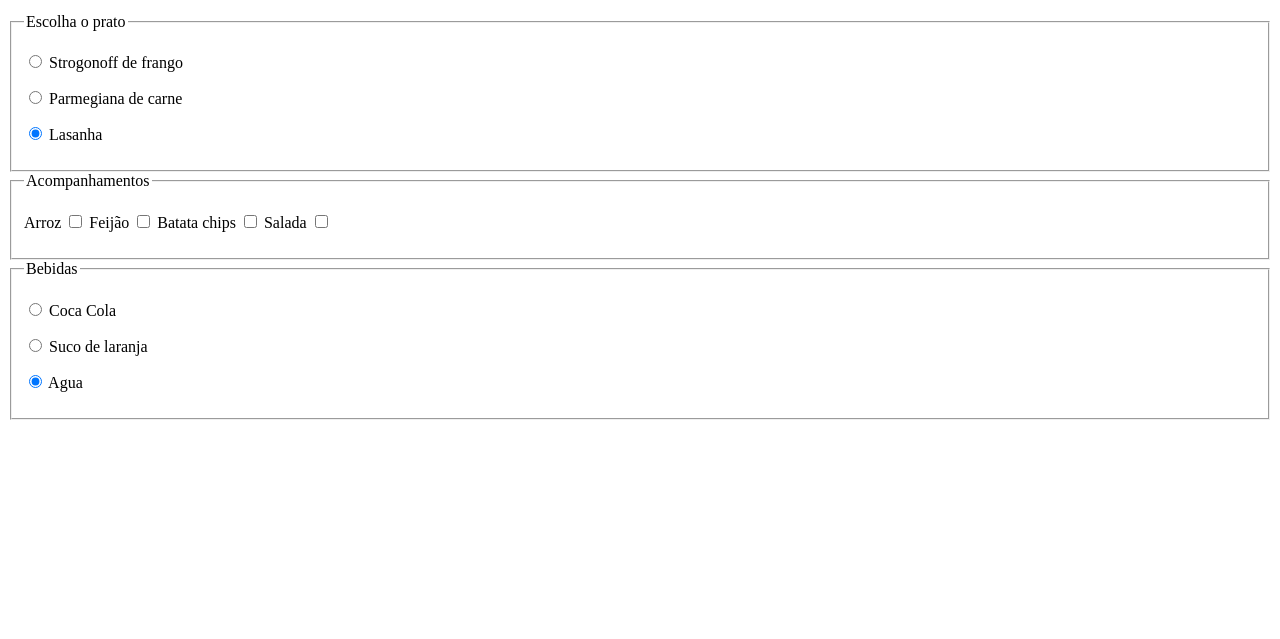
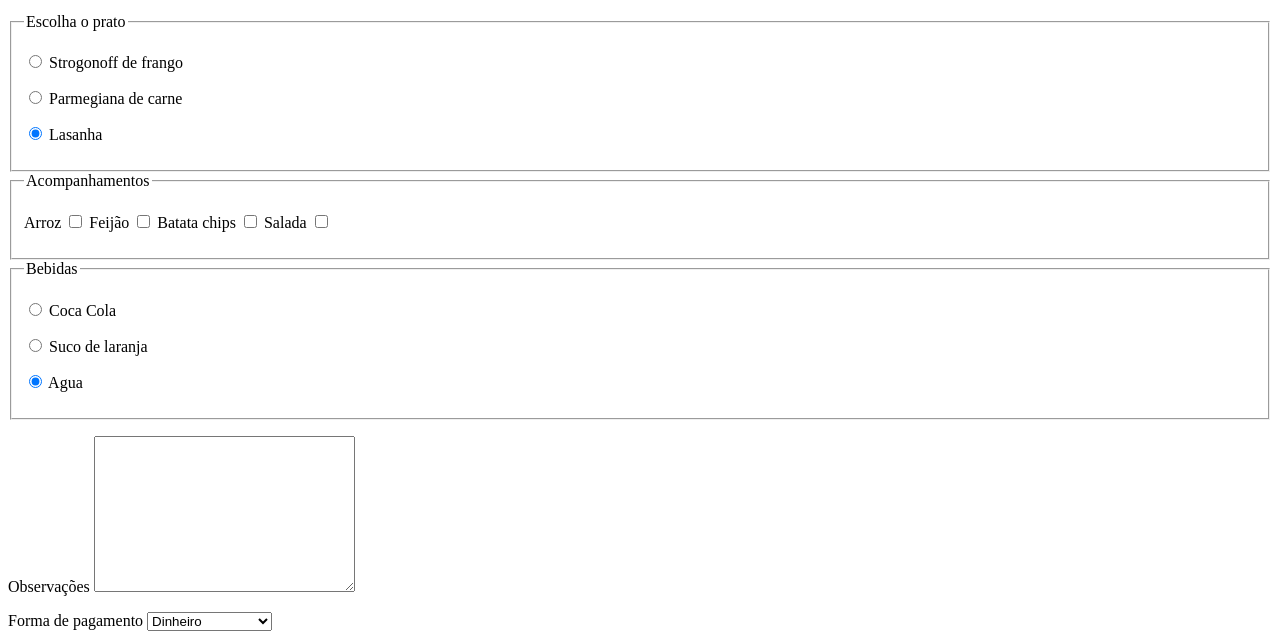
Before and after one commit to BerdayesVanessa/Exercicio-aula-7-html, a plain HTML site: page index.html in a window 1280 px wide. Shown: the part 205-844 px from the top of the page. Before the commit the page ends 800 px from the top, so only its background shows below. Drawn offline with Linux system fonts and the light colour scheme.

Commit message:
Pagamento

```diff
--- a/index.html
+++ b/index.html
@@ -72,6 +72,18 @@
             </p>
         </fieldset>
 
+        <p>
+            <label>Observações</label>
+            <textarea name="Notas" cols="30" rows="10"></textarea>
+        </p>
+
+        <label>Forma de pagamento</label>
+            <select name="payment">
+                <option value="Cash">Dinheiro</opcion>
+                <option value="Credit">Cartão de crédito</option>
+                <option value="Debit">Cartão de débito</option>
+            </select>
+
 
 
 </body>
```
